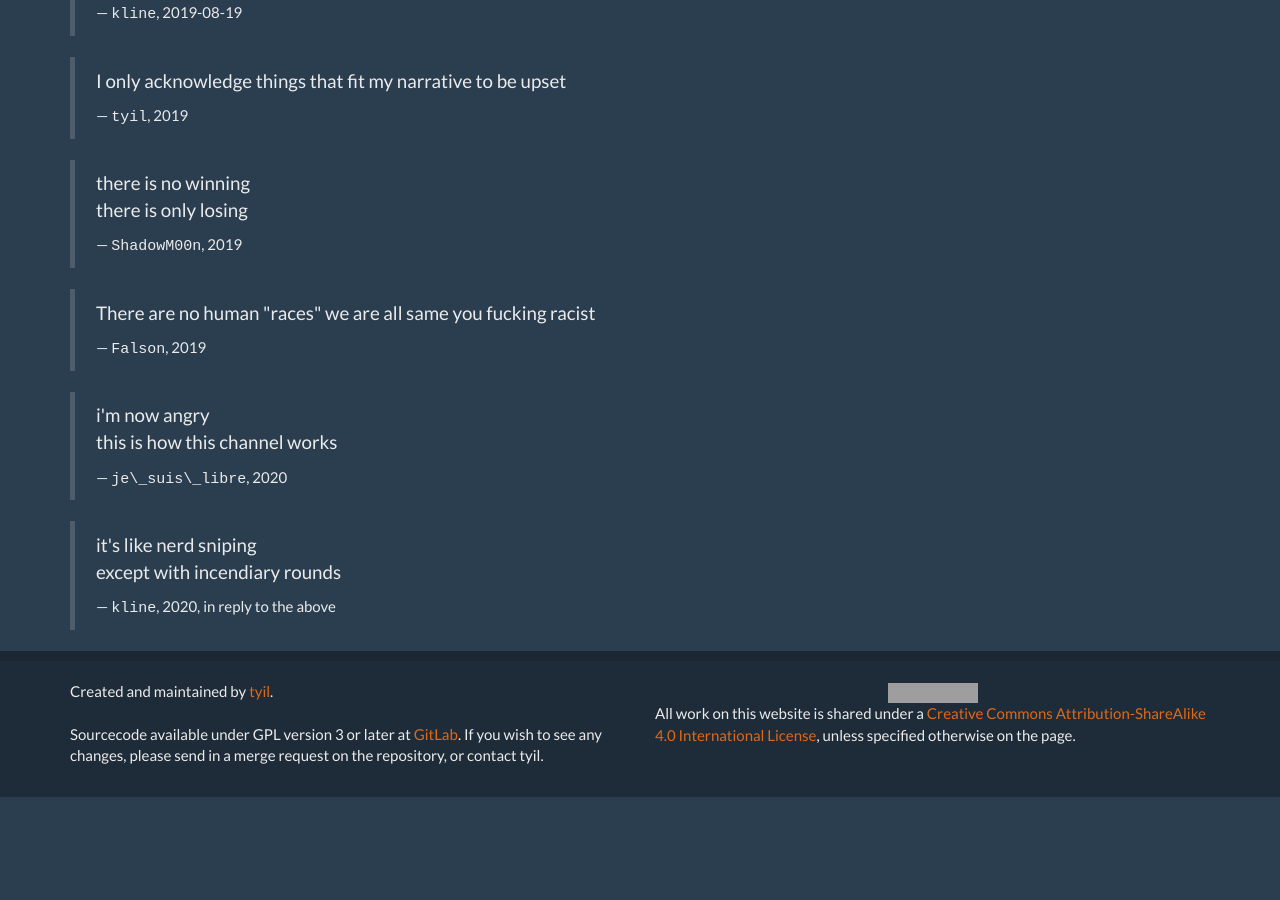
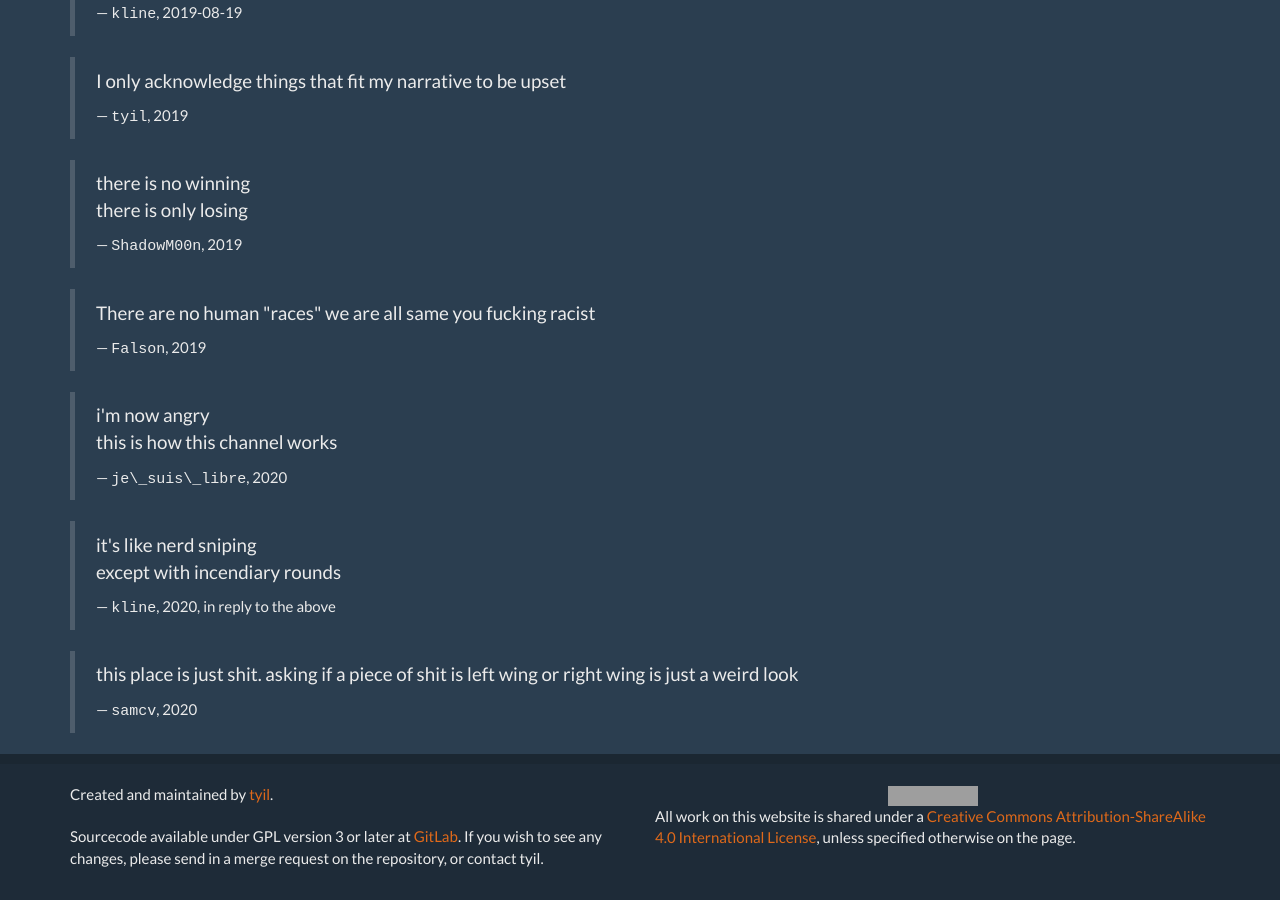
Before and after one commit to scriptkitties/fglt, a Jekyll site: the page built from irc.md, in a window 1280 px wide and 900 px high, scrolled down 701 px. Built offline with Jekyll 4.4.1, drawn with Linux system fonts in a browser that asks for light colours; Markdown is read by kramdown in place of the engine named in the settings; before the commit the page ends 1498 px from its top, so only the background shows below that; grey boxes are pictures that could not be loaded.

Commit message:
Add a samcv quote about apoliticism

```diff
--- a/irc.md
+++ b/irc.md
@@ -61,3 +61,9 @@ connect to the IRC network.
   except with incendiary rounds</p>
   <footer><tt>kline</tt>, 2020, in reply to the above</footer>
 </blockquote>
+
+<blockquote>
+  <p>this place is just shit. asking if a piece of shit is left wing or right
+  wing is just a weird look</p>
+  <footer><tt>samcv</tt>, 2020</footer>
+</blockquote>
```
